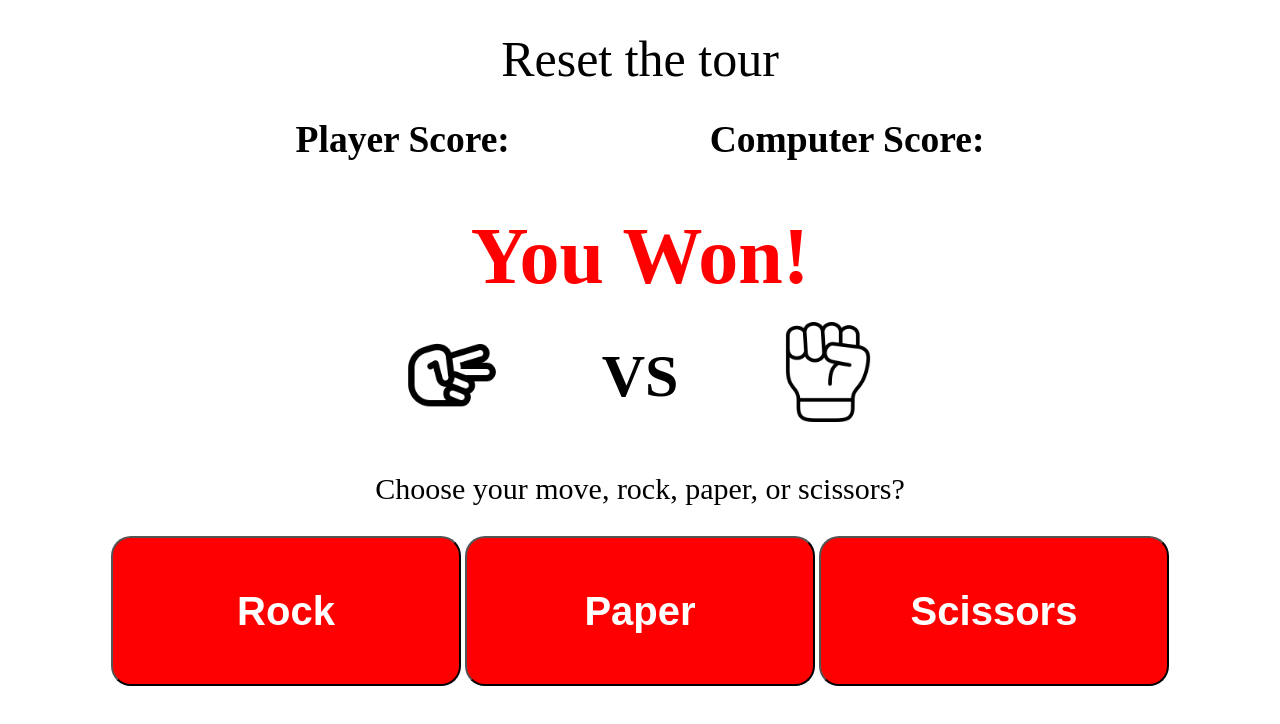
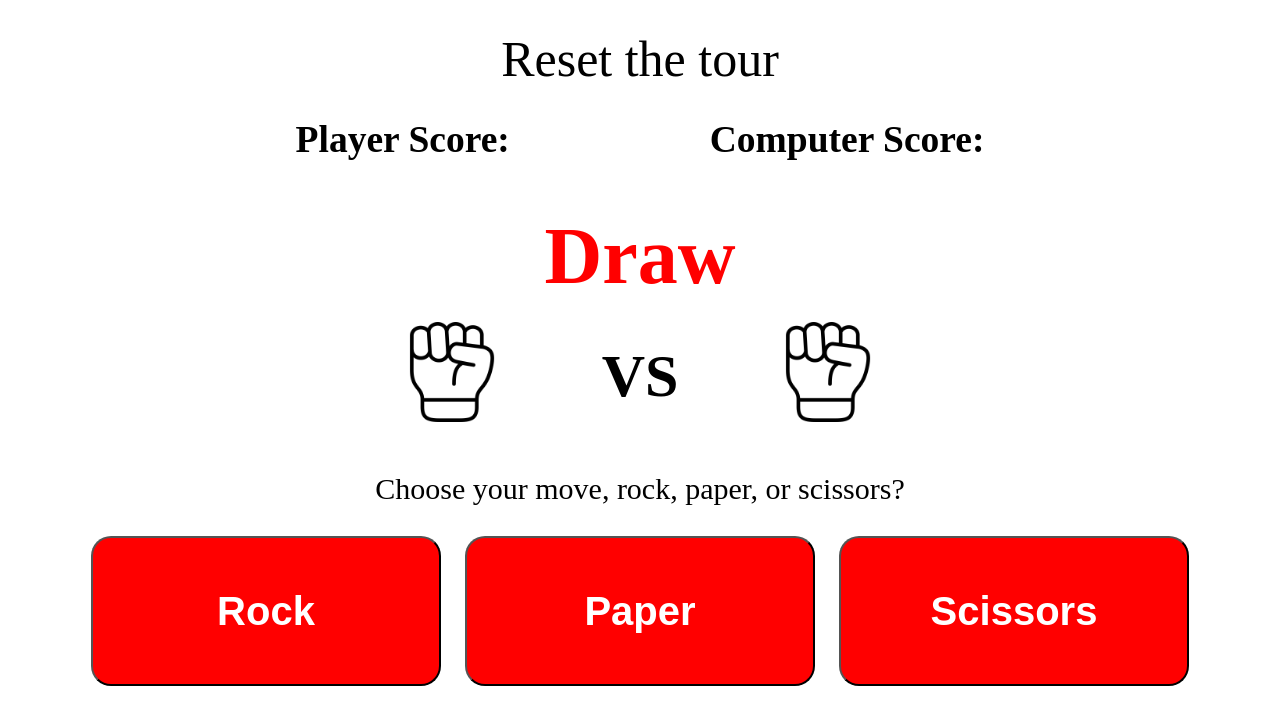
Before and after one commit to RamyGarici/odin-rockpaperscissors, a plain HTML site: page index.html in a window 1280 px wide. Both pictures are taken after a click on the button "Rock". Drawn offline with Linux system fonts and the light colour scheme.

Commit message:
computer,player,winner function

```diff
--- a/index.html
+++ b/index.html
@@ -16,20 +16,20 @@
     </div>
 
     <div class="game">
-      <h1>You Won!</h1>
+      <h1 id="win-msg">You Won!</h1>
       <div class="images">
-      <img class="img" src="./assets/scissors.png">
+      <img id="player-img" class="img" src="./assets/paper.png">
       <h2 id="vs">VS</h2>
-      <img class="img"  src="./assets/fist.png">
+      <img id="computer-img" class="img"  src="./assets/rock.png">
       </div>
     </div>
 
     <div class="choice">
       <p>Choose your move, rock, paper, or scissors?</p>
       <div class="boxes">
-        <button>Rock</button>
-        <button>Paper</button>
-        <button>Scissors</button>
+        <button onclick="getPlayerChoice('rock')">Rock</button>
+        <button onclick="getPlayerChoice('paper')">Paper</button>
+        <button onclick="getPlayerChoice('scissors')">Scissors</button>
       </div>
     </div>
 
--- a/script.js
+++ b/script.js
@@ -1,36 +1,36 @@
-function getComputerChoice(){
-      const choices=["Rock","Paper","Scissors" ];
-      const computerChoice= choices[Math.floor(Math.random()*3)];
+
+let playImage = document.getElementById("player-img")
+let computerImage = document.getElementById("computer-img")
+let winMessage = document.getElementById("win-msg")
 
 
-      return computerChoice;
+function getComputerChoice(choice){
+      const choices=["rock","paper","scissors" ];
+      const computerChoice= choices[Math.floor(Math.random()*3)];
+      computerImage.src = `./assets/${computerChoice}.png`;
+      getWinner(choice,computerChoice);
+
     }
 
-    function getPlayerChoice(){
-    //  const choice= prompt("Choose(Rock, Paper, Scissors)");
-     return choice;
-    }
-    function getWinner(play,comp){
-      if (play== "Rock" && comp=="Scissors" ){ return "You";
 
-      }
-      else if (play=="Scissors" && comp=="Rock"){return "Computer";}
-      else if(play=="Rock" && comp=="Paper"){return "Computer;"}
-      else if(play==comp){return "Nobody, it's a draw";}
-      else if (play=="Paper" && comp=="Scissors"){return "Computer";}
-      else if (play=="Paper" && comp=="Rock"){return "Computer";}
-      else if (play=="Scissors" && comp=="Paper"){return "You";}
+    function getPlayerChoice(choice){
 
-
+        playImage.src = `./assets/${choice}.png`;
+        getComputerChoice(choice);
 
     }
 
 
 
 
-    let playerChoice = getPlayerChoice();
-    let computerChoice = getComputerChoice()
-     console.log("Computer chose "+ computerChoice);
-     console.log("Player chose "+ playerChoice);
-     winner= getWinner(playerChoice, computerChoice)
-     console.log("The winner is " + winner)
+    function getWinner(play,comp){
+      if (play== "rock" && comp=="scissors" ){ winMessage.innerText = "You Won!";
+
+      }
+      else if (play=="scissors" && comp=="rock"){winMessage.innerText = "You Lose";}
+      else if(play=="rock" && comp=="paper"){ winMessage.innerText = "You Lose";}
+      else if(play==comp){winMessage.innerText = "Draw";}
+      else if (play=="paper" && comp=="scissors"){winMessage.innerText = "You Lose";}
+      else if (play=="paper" && comp=="rock"){winMessage.innerText = "You Lose";}
+      else if (play=="scissors" && comp=="paper"){winMessage.innerText = "You Won!";}
+    }
--- a/style.css
+++ b/style.css
@@ -60,8 +60,9 @@ p{
 }
 
 button{
+    margin: 10px;
     margin-top: 30px;
-
+    gap: 20px;
     background-color: red;
     color: white;
     font-size: 40px;
```
Also changed, not shown: assets/paper.png (renamed from assets/stop.png), assets/rock.png (renamed from assets/fist.png).
